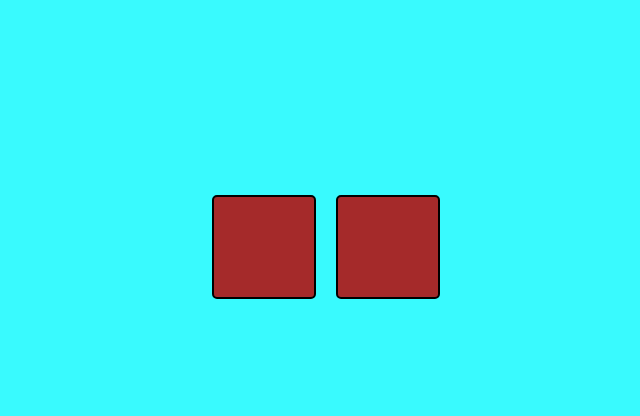
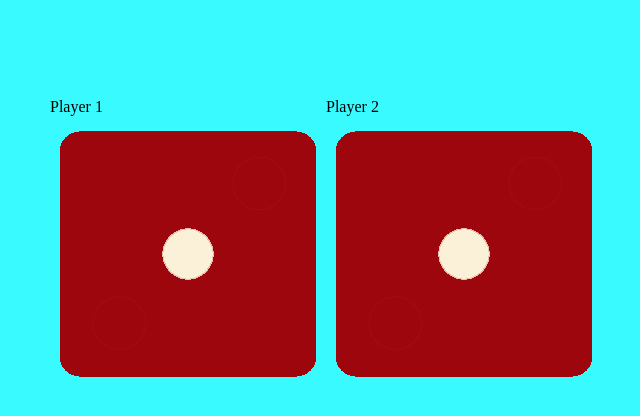
Before and after one commit to Hardikaz/DiceGame, a plain HTML site: page index.html in a window 1280 px wide. Shown: the part 40-456 px from the top of the page, without its empty margins (314-954 px from the left). Drawn offline with Linux system fonts and the light colour scheme.

Commit message:
Added the images in index.html file

```diff
--- a/index.html
+++ b/index.html
@@ -10,10 +10,12 @@
     <h1>Welcome to this Dice Game</h1>
     <div class="container">
         <div class="dice">
-
+            <p>Player 1</p>
+        <img src="images/dice1.png" alt="Dice">
         </div>
         <div class="dice">
-
+            <p>Player 2</p>
+            <img src="images/dice1.png" alt="Dice">
         </div>
     </div>
     <script src="index.js"></script>
--- a/style.css
+++ b/style.css
@@ -19,11 +19,10 @@ h1{
     height: 500px;
     /* width: 500px; */
 }
-.dice{
-    border: 2px solid black;
-    height: 100px;
-    width: 100px;
-    background-color: brown;
+.dice img{
+
+
+
     margin: 10px;
     text-align: center;
     border-radius: 5px;
```
